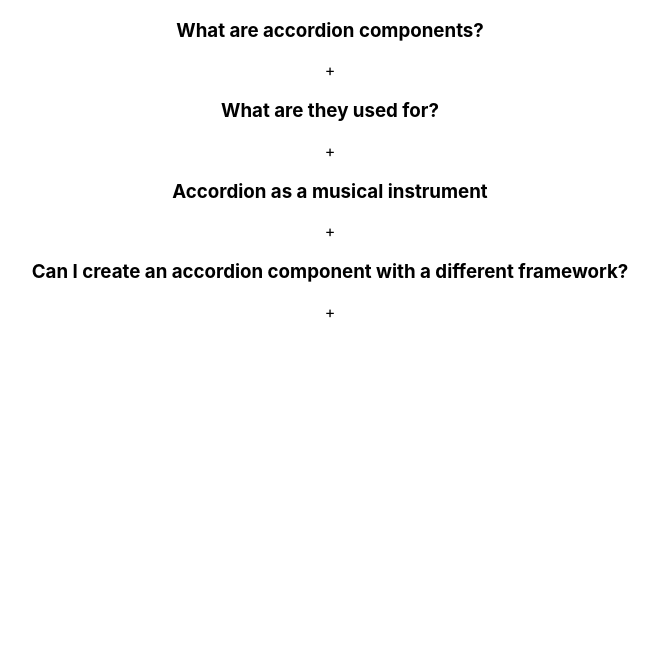
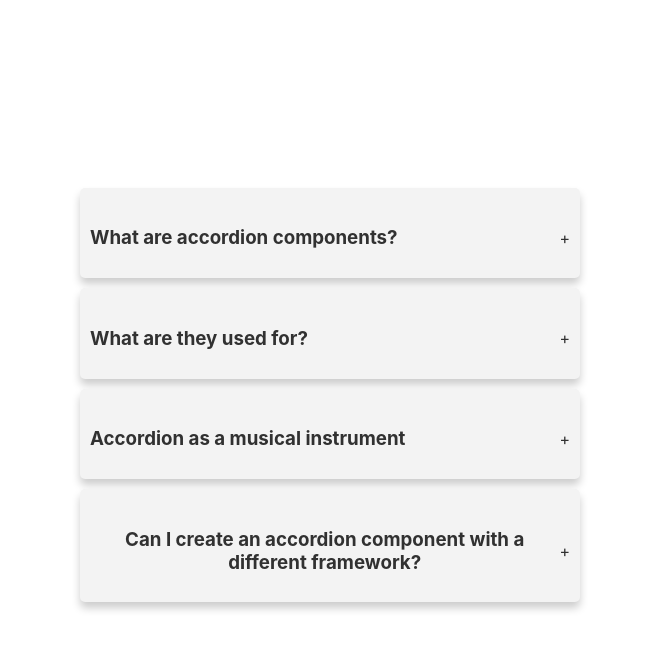
Before and after one commit to JoaoPauloDL/react-study-projects, a React (Create React App) app: page / in a window 1280 px wide. Shown: the top 650 px of the page, without its empty margins (310-969 px from the left). Built offline with nearby package versions, Linux system fonts and the light colour scheme.

Commit message:
feat: apply styles

```diff
--- a/src/components/accordion/index.jsx
+++ b/src/components/accordion/index.jsx
@@ -1,5 +1,7 @@
 import { useState } from "react";
 import data from "./data";
+
+import "./styles.css";
 
 const Accordion = () => {
   const [selected, setSelected] = useState(null);
@@ -10,6 +12,7 @@ const Accordion = () => {
 
   return (
     <div className="wrapper">
+      <div className="accordion">
         {data && data.length > 0 ? (
           data.map((item) => (
             <div className="item">
@@ -18,7 +21,7 @@ const Accordion = () => {
                 className="title"
               >
                 <h3>{item.question}</h3>
-              <span>+</span>
+                <span className="arrow">+</span>
               </div>
               {selected === item.id ? (
                 <div className="content">
@@ -33,6 +36,7 @@ const Accordion = () => {
           </div>
         )}
       </div>
+    </div>
   );
 };
 
--- a/src/components/accordion/styles.css
+++ b/src/components/accordion/styles.css
@@ -0,0 +1,35 @@
+.wrapper {
+  display: flex;
+  height: 100vh;
+  width: 100vw;
+  justify-content: center;
+  align-items: center;
+}
+
+.accordion {
+  width: 500px;
+}
+
+.item {
+    color: #313131; /* Cor do texto */
+    background-color: #f3f3f3; /* Cor de fundo mais escura */
+    margin-bottom: 10px;
+    padding: 10px;
+    border-radius: 5px;
+    box-shadow: 0 6px 8px rgba(0, 0, 0, 0.2); /* Sombra mais pronunciada */
+  }
+
+
+
+
+.title {
+  display: flex;
+  justify-content: space-between;
+  align-items: center;
+  cursor: pointer;
+  margin-top: 10px;
+}
+
+.content {
+  height: auto;
+}
```
Lines whose indentation alone changed are shown as unchanged.
